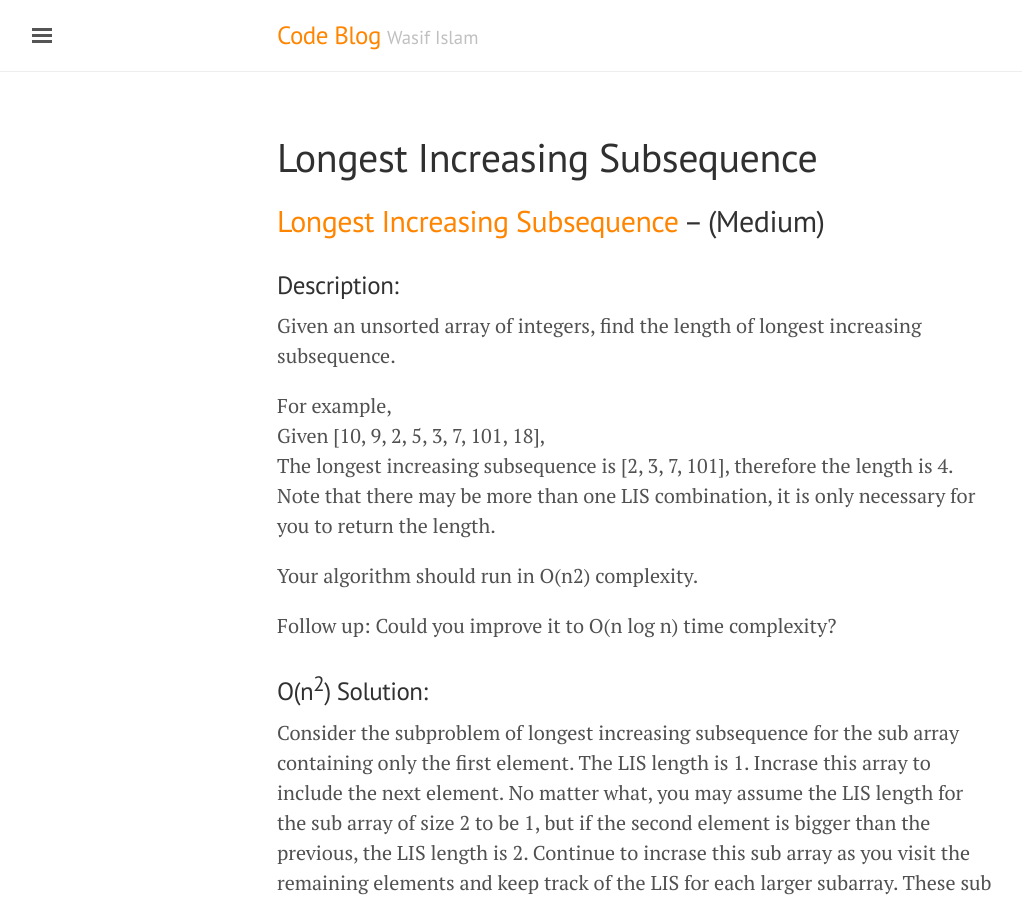
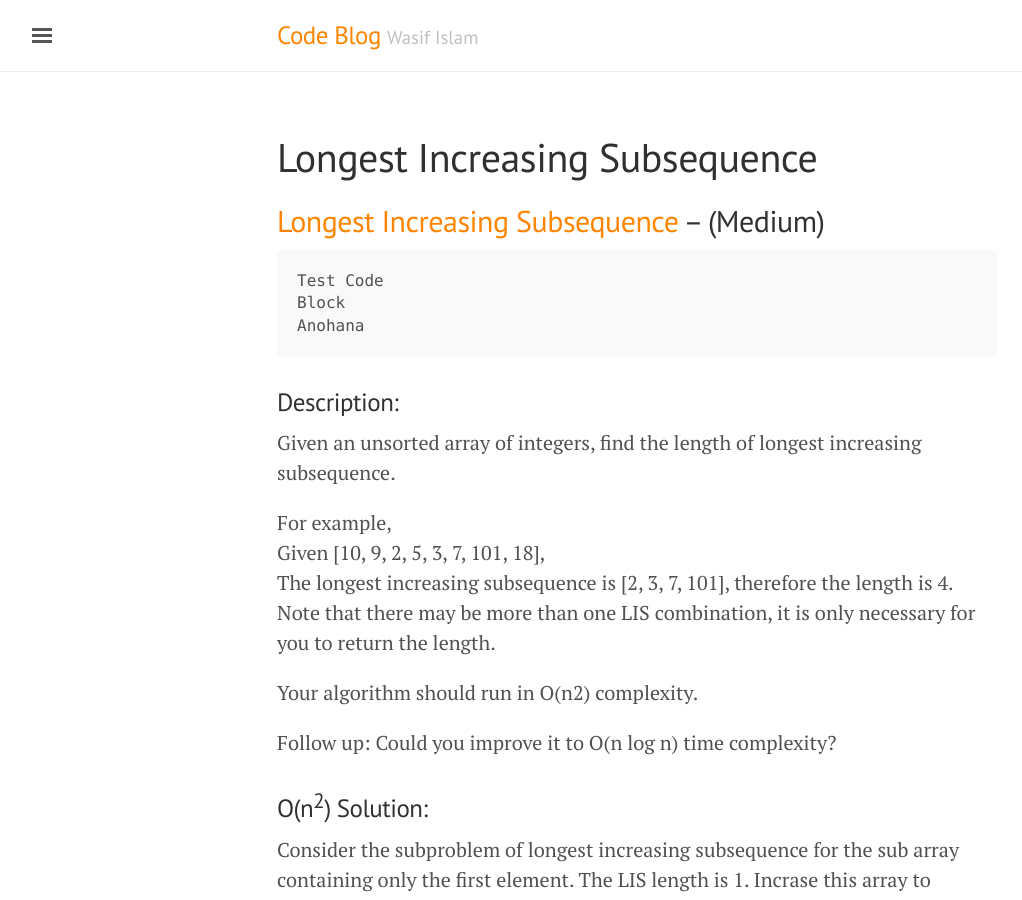
Before and after one commit to washifu/CodeBlog, a Jekyll site: the page built from pages/2017-09-17-Longest_Increasing_Subsequence.md, in a window 1280 px wide and 900 px high. Shown: the whole window, without its empty margins (3-1025 px from the left). Built offline with Jekyll 4.4.1, drawn with Linux system fonts in a browser that asks for light colours; comment, search, counter and statistics services are not loaded.

Commit message:
Update 2017-09-17-Longest_Increasing_Subsequence.md

````diff
--- a/pages/2017-09-17-Longest_Increasing_Subsequence.md
+++ b/pages/2017-09-17-Longest_Increasing_Subsequence.md
@@ -5,6 +5,12 @@ comments: true
 ---
 
 ## [Longest Increasing Subsequence](https://leetcode.com/problems/longest-increasing-subsequence/description/) -- (Medium)
+
+```
+Test Code
+Block
+Anohana
+```
 
 ### Description:
 Given an unsorted array of integers, find the length of longest increasing subsequence.
````
